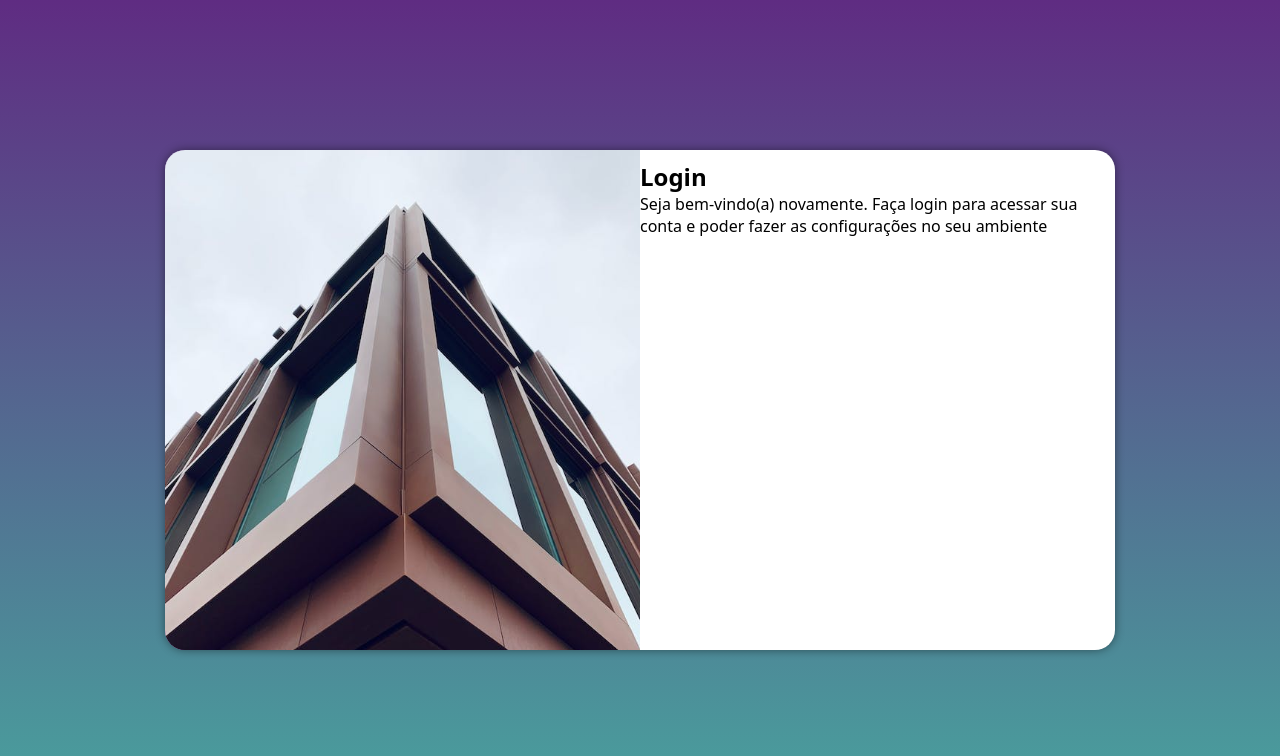
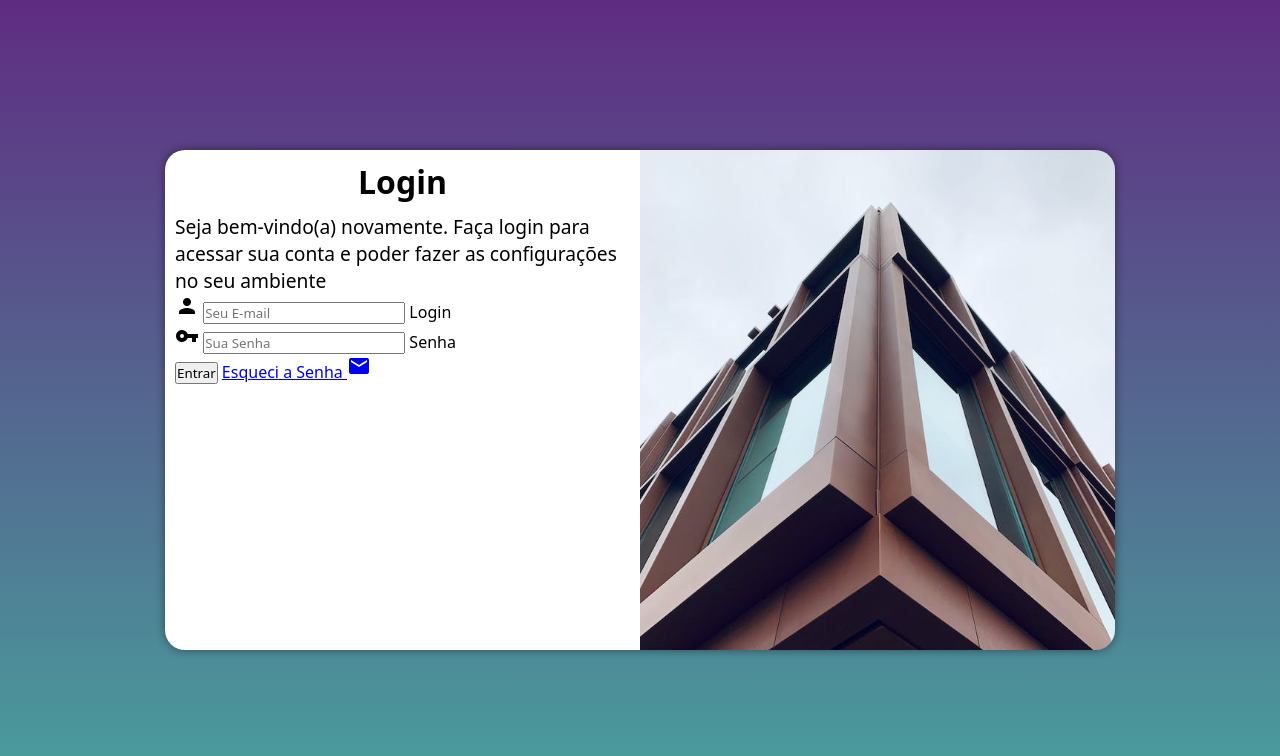
Before and after one commit to fenascimentodev/projeto-login, a plain HTML site: page index.html in a window 1280 px wide. Drawn offline with Linux system fonts and the light colour scheme.

Commit message:
adicionei o formulário

```diff
--- a/estilos/style.css
+++ b/estilos/style.css
@@ -34,7 +34,7 @@ section#login {
     overflow: hidden;
 
     background-color: white;
-    width: 250px;
+    width: 260px;
     height: 500px;
     border-radius: 20px;
     box-shadow: 0px 0px 10px rgba(0, 0, 0, 0.451);
@@ -54,3 +54,12 @@ section#login > div#formulario {
     display: block;
     padding: 10px;
 }
+
+div#formulario > h1 {
+    text-align: center;
+    margin-bottom: 10px;
+}
+
+div#formulario > p {
+    font-size: 0.8em;
+}
--- a/index.html
+++ b/index.html
@@ -4,6 +4,8 @@
     <meta charset="UTF-8">
     <meta name="viewport" content="width=device-width, initial-scale=1.0">
     <title>Login</title>
+    <link href="https://fonts.googleapis.com/icon?family=Material+Icons"
+      rel="stylesheet">
     <link rel="stylesheet" href="estilos/style.css">
     <link rel="stylesheet" href="media-query/style.css">
 </head>
@@ -16,8 +18,21 @@
             <div id="formulario">
                 <h1>Login</h1>
                 <p>Seja bem-vindo(a) novamente. Faça login para acessar sua conta e poder fazer as configurações no seu ambiente</p>
-                <form action="login.php" method="post">
+                <form action="login.php" method="post" autocomplete="on">
+                    <div class="campo">
+                        <span class="material-icons">person</span>
+                        <input type="email" name="login" id="ilogin" placeholder="Seu E-mail" autocomplete="email" required maxlength="30">
+                        <label for="ilogin">Login</label>
+                    </div>
+                    <div class="campo">
+                        <span class="material-icons">vpn_key</span>
+                        <input type="password" name="senha" id="isenha" placeholder="Sua Senha" autocomplete="current-password" required minlength="8" maxlength="20">
+                        <label for="isenha">Senha</label>
+                    </div>
+                    <input type="submit" value="Entrar">
+                    <a href="esqueci.html">Esqueci a Senha <span class="material-icons">mail
 
+                    </span></a>
                 </form>
             </div>
         </section>
--- a/media-query/style.css
+++ b/media-query/style.css
@@ -41,12 +41,21 @@ Grandes telas: acima de 1200px */
    }
 
    section#login > div#imagem {
-        float: left;
+    float: right;
     width: 50%;
     height: 100%;
    }
 
    section#login > div#formulario {
-        float: ;
+    float: left;
+    width: 50%;
+   }
+
+   div#formulario > h1 {
+    font-size: 2em;
+   }
+
+   div#formulario > p {
+    font-size: 1.2em;
 }
 }
```
Lines whose indentation alone changed are shown as unchanged.
